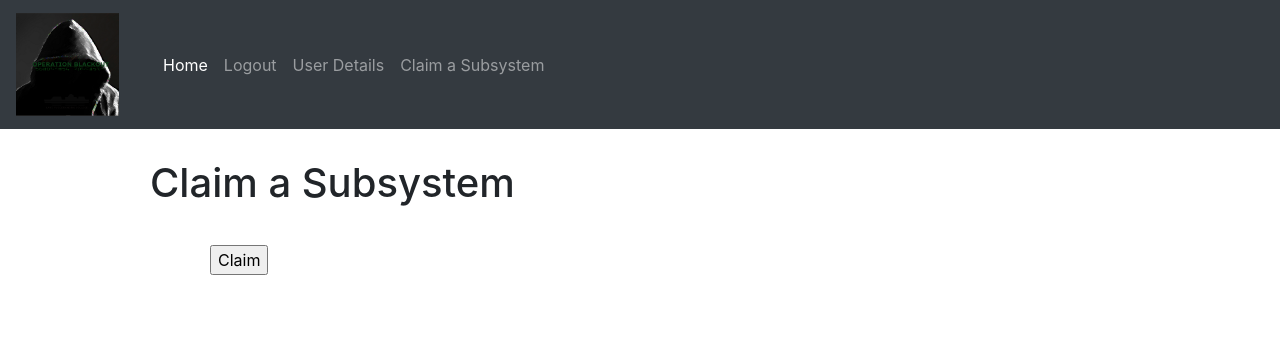
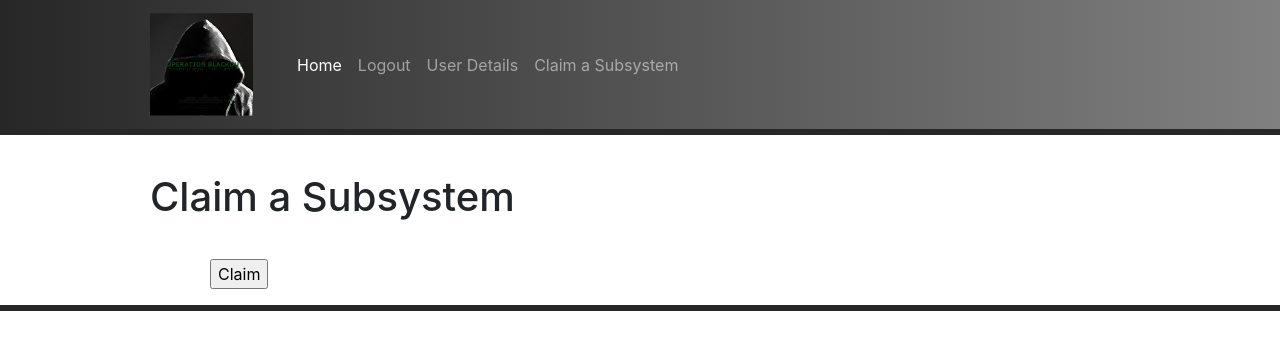
Before and after one commit to LTC-IT/LTC-Range-2019, a Flask app: page /claimsubsystem in a window 1280 px wide. Shown: the top 350 px of the page. Run offline with Flask 2, Linux system fonts and the light colour scheme; the visitor is signed in with stand-in values (Sample User, id 1); data comes from the database, SQL or seed files in the repository; data that the repository does not hold is empty; parts of the project's set-up code (start-up, migrations or seed data) failed here and were passed over; some libraries are stand-ins or nearby versions.

Commit message:
edit navbar and colours

```diff
--- a/templates/base.html
+++ b/templates/base.html
@@ -21,7 +21,7 @@
 </head>
 
 <body>
-<nav class="navbar navbar-expand-lg navbar-dark bg-dark"><a class="navbar-brand" href="/"><img src="/static/Blackout%20logo.PNG" width="103" height="103"></a>
+<nav class="navbar navbar-expand-lg navbar-dark" style="background-image: linear-gradient(to right, #272727, grey); padding-left: 150px"><a class="navbar-brand" href="/"><img src="/static/Blackout%20logo.PNG" width="103" height="103"></a>
     <button class="navbar-toggler" type="button" data-toggle="collapse" data-target="#navbarSupportedContent"
             aria-controls="navbarSupportedContent" aria-expanded="false" aria-label="Toggle navigation"><span
             class="navbar-toggler-icon"></span></button>
@@ -46,6 +46,7 @@
         </ul>
     </div>
 </nav>
+<h1 style="border: #272727 3px solid">  </h1>
 {% with messages = get_flashed_messages() %}
   {% if messages %}
     <ul class=flashes>
@@ -63,5 +64,8 @@
         </header>
         {% block content %}{% endblock %}
     </section>
+    <footer>
+        <h1 style="border: #272727 3px solid">  </h1>
+    </footer>
 </body>
 </html>
```
